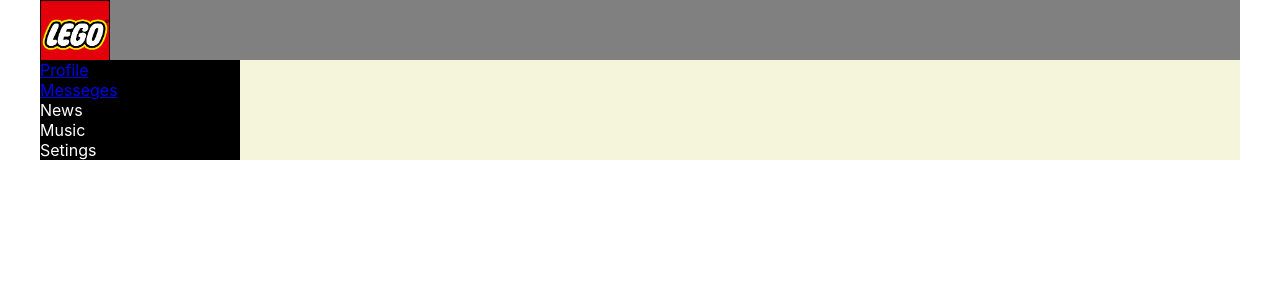
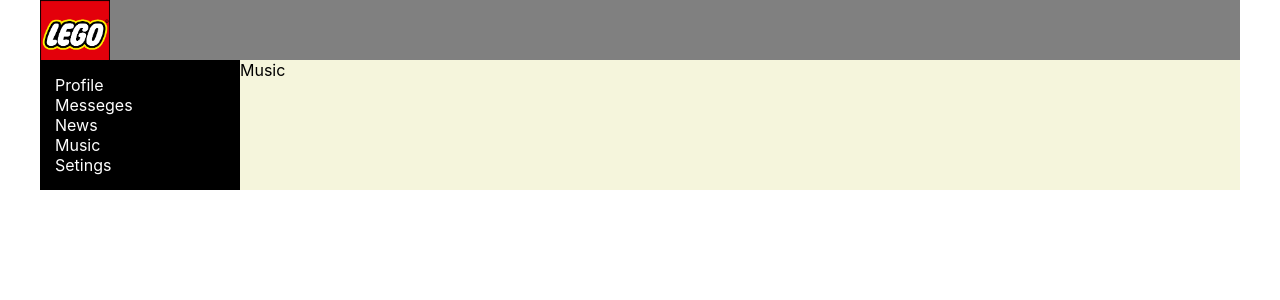
Before and after one commit to lizasha228-max/reactivation, a React (Create React App) app: page /music in a window 1280 px wide. Shown: the top 300 px of the page. Built offline with nearby package versions, Linux system fonts and the light colour scheme.

Commit message:
new components

```diff
--- a/src/App.jsx
+++ b/src/App.jsx
@@ -5,6 +5,9 @@
 import Header from './components/Header/Header';
 import NavBar from './components/NavBar/NavBar';
 import Profile from './components/Profile/Profile';
+import Music from './components/Music/Music';
+import Settings from './components/Settings/Settings';
+import News from './components/News/News';
 
 
 
@@ -17,6 +20,9 @@
         <Routes>
          <Route path='/dialogs' element={<Dialogs/>}/>
         <Route path='/profile' element={<Profile/>}/>
+        <Route path='/music' element={<Music/>}/>
+       <Route path='/News' element={<News/>}/>
+        <Route path='/settings' element={<Settings/>}/>
         </Routes>
        </div>
     </div>
--- /dev/null
+++ b/src/components/Music/Music.jsx
@@ -0,0 +1,7 @@
+import classes from "./Music.module.css";
+
+const Music = () => {
+    return   <div>Music</div>
+}
+
+export default Music
--- a/src/components/NavBar/NavBar.jsx
+++ b/src/components/NavBar/NavBar.jsx
@@ -1,21 +1,22 @@
+import { NavLink } from "react-router-dom";
 import classes from "./NavBar.module.css";
 
 const NavBar = () => {
     return    <nav className={classes.nav}>
         <div className={classes.item}>
-          <a href="/profile">Profile</a>
+          <NavLink to="/profile">Profile</NavLink>
         </div>
         <div className={`${classes.item} ${classes.active}`}>
-          <a href="/dialogs">Messeges</a>
+          <NavLink to="/dialogs">Messeges</NavLink>
         </div>
          <div className={classes.item}>
-          <a>News</a>
+          <NavLink to="/news">News</NavLink>
         </div>
           <div className={classes.item}>
-          <a>Music</a>
+           <NavLink to="/music">Music</NavLink>
         </div>
         <div className={classes.item}>
-          <a>Setings</a>
+          <NavLink to="/settings">Setings</NavLink>
         </div>
       </nav>
 }
--- a/src/components/NavBar/NavBar.module.css
+++ b/src/components/NavBar/NavBar.module.css
@@ -1,10 +1,12 @@
 .nav{
   grid-area: n;
   background-color: black;
+  padding: 15px;
 }
 
-.item{
+.item a{
   color:white;
+  text-decoration: none;
 }
 
 .item.active{
--- /dev/null
+++ b/src/components/News/News.jsx
@@ -0,0 +1,8 @@
+import { NavLink } from "react-router-dom";
+import classes from "./News.module.css";
+
+const News = () => {
+    return    <div>News</div>
+}
+
+export default News;
--- a/src/components/Profile/Profile.module.css
+++ b/src/components/Profile/Profile.module.css
@@ -3,8 +3,3 @@
   display: flex;
   justify-content: center;
 }
-
-.content{
-  grid-area: c;
-  background-color: beige;
-}
--- /dev/null
+++ b/src/components/Settings/Settings.jsx
@@ -0,0 +1,8 @@
+import { NavLink } from "react-router-dom";
+import classes from "./Settings.module.css";
+
+const Settings = () => {
+    return    <div>Settings</div>
+}
+
+export default Settings;
```
Also changed, not shown: src/components/Music/Music.module.css (added), src/components/News/News.module.css (added), src/components/Settings/Settings.module.css (added).
